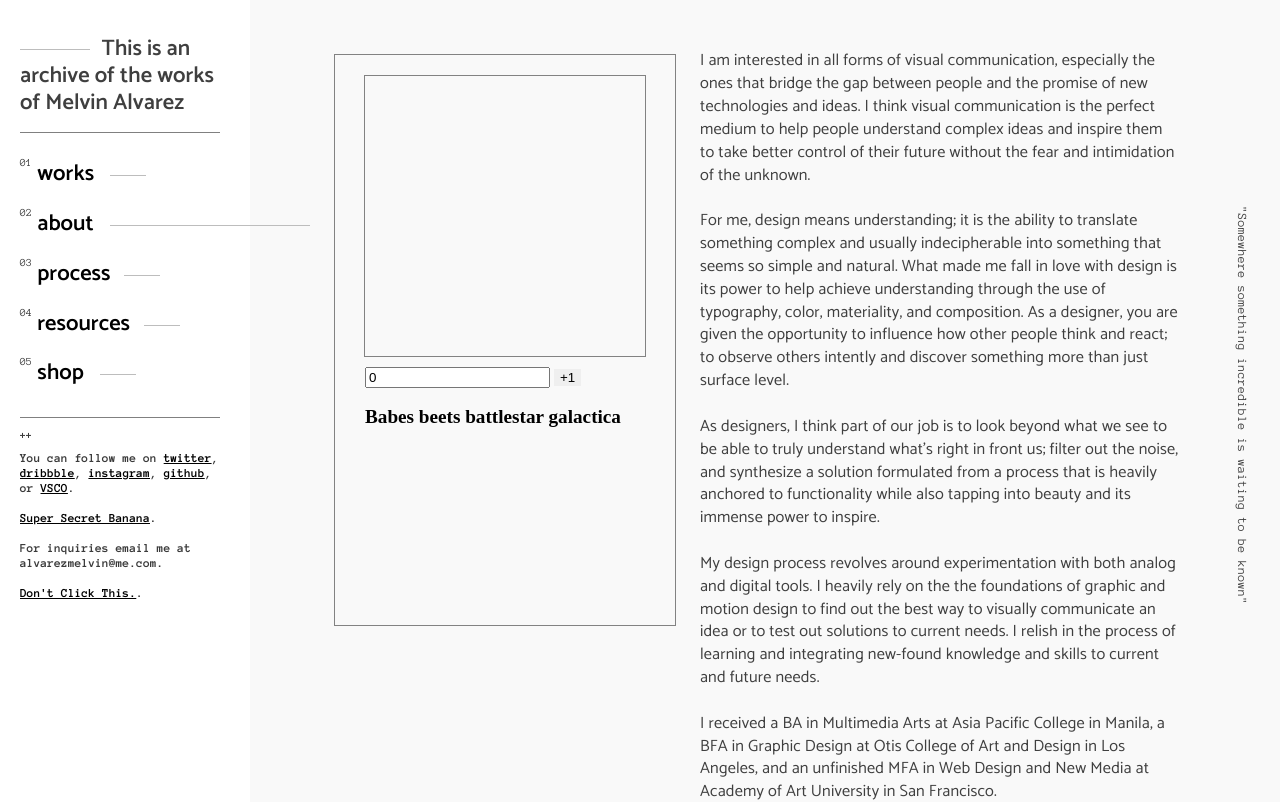
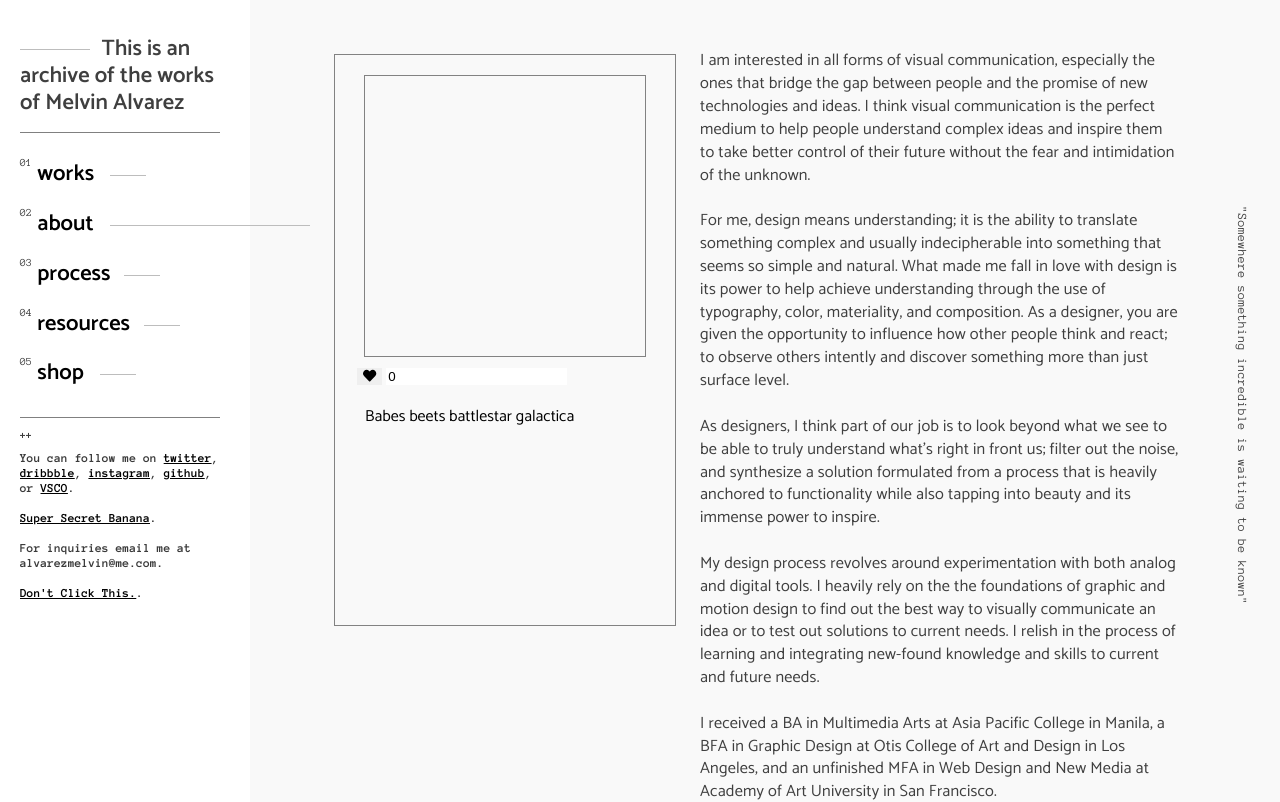
Before and after one commit to melvinalvarez/Archive, a plain HTML site: page about.html in a window 1280 px wide. Shown: the top 802 px of the page. Drawn offline with Linux system fonts and the light colour scheme.

Commit message:
col-like counter init

```diff
--- a/about.html
+++ b/about.html
@@ -147,8 +147,8 @@
                     <div class=" col-2 col-about-image-container">
                         <div class="col-about-image"></div>
                         <div class="col-about-description">
+                            <button id="up" onclick="modify_qty(1)"><i class="fas fa-heart"></i></button>
                             <input id="qty" value="0" />
-                            <button id="up" onclick="modify_qty(1)">+1</button>
                         </div>
                         <div class="col-about-profile">
                             <p>Babes beets battlestar galactica</p>
--- a/css/style.css
+++ b/css/style.css
@@ -321,7 +321,12 @@ button {
             height: 20px;
             width: 280px;
             margin: 10px auto 0 auto;
+            left: -8px;
         }
+
+            .col-about-description input {
+                border-style: none;
+            }
 
         .col-about-profile {
             position: relative;
@@ -329,6 +334,12 @@ button {
             width: 280px;
             margin: 20px auto 0 auto;
         }
+
+            .col-about-profile p {
+                font-family: 'Catamaran', serif;
+                font-size: 1em;
+                font-weight: 400;
+            }
 
     .col-about {
         max-width: 480px;
```
